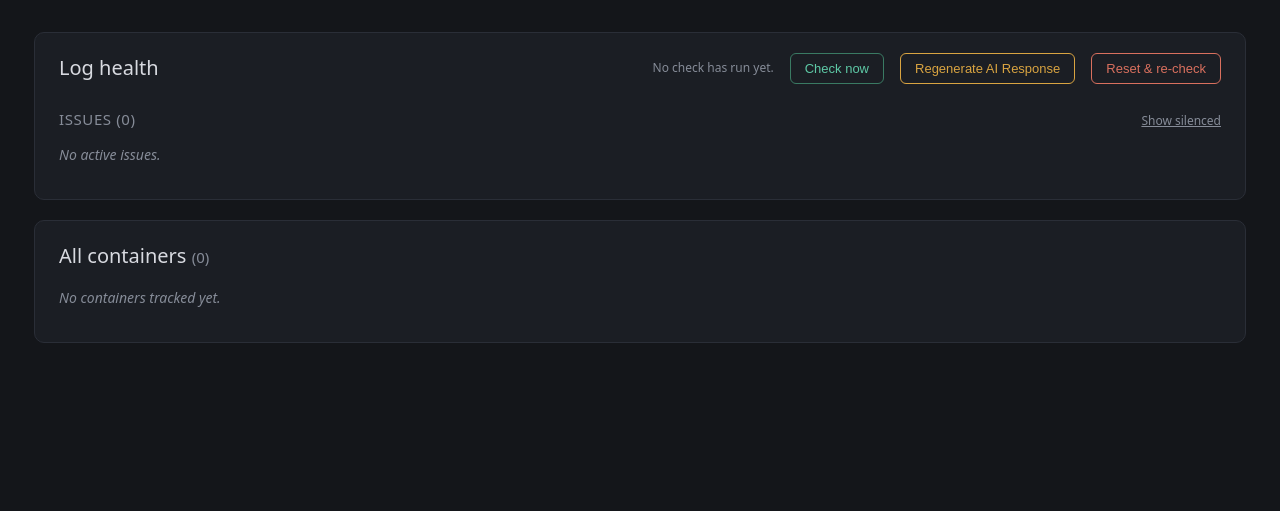
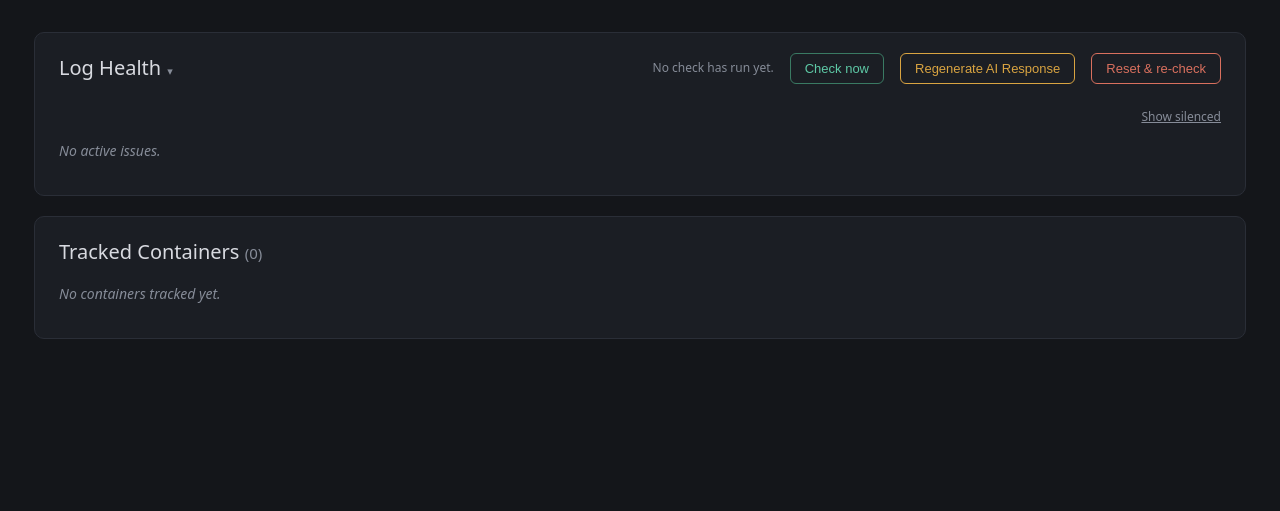
Before and after one commit to D4rkm3ch/service-sentinel, a FastAPI app: page /logs in a window 1280 px wide. Shown: the part 61-572 px from the top of the page. Run offline with FastAPI, Linux system fonts and the light colour scheme; data that the repository does not hold is empty; parts of the project's set-up code (start-up, migrations or seed data) failed here and were passed over; some libraries are stand-ins or nearby versions.

Commit message:
Collapsible top table, page text tweaks, sitewide badge-column centering
Updates/Logs/Compose main pages: the top Issues/Updates table now
collapses via a slide animation (max-height transition, not an instant
snap) by clicking its feature-header row -- guarded so the Check now/
Regenerate/Reset buttons still work normally, with an arrow that rotates
to show open/closed state.

Removed the redundant "Issues (N)" subheading on Logs/Compose (Updates
never had one). Text/casing: "Updates (N)" -> "Updates Found (N)",
"Tracked containers" -> "Tracked Containers", "Log health" -> "Log
Health", "Compose health" -> "Compose Health", Logs' "All containers" and
Compose's "All compose files" both renamed to match Updates' pattern
("Tracked Containers" / "All Tracked Compose Files").

Centered every badge column across every table (importance, read,
silenced, severity, status) that wasn't already centered -- the Tracked
Containers/All-containers Silenced column, the Issues table's Severity/
Read columns, and the stack detail Severity/Read columns.

Co-Authored-By: Claude Sonnet 5 <noreply@anthropic.com>
Claude-Session: https://claude.ai/code/session_01WU7qGaWK5CWWBJRanjgKsb

```diff
--- a/app/static/style.css
+++ b/app/static/style.css
@@ -528,6 +528,25 @@ tr:hover .row-chevron {
 }
 .feature-header h1 { margin: 0; }
 
+/* Collapsible top table (Updates/Issues) -- the header row toggles a slide animation on the
+   table below it. .topbar-right opts back out of the pointer cursor/click-to-toggle since it
+   holds real buttons (Check now/Regenerate/Reset) that must keep behaving like normal buttons,
+   not also collapse the section on every click. */
+.collapsible-header { cursor: pointer; user-select: none; }
+.collapsible-header .topbar-right { cursor: default; }
+.collapse-arrow {
+  display: inline-block;
+  margin-left: 6px;
+  font-size: 11px;
+  color: var(--text-dim);
+  transition: transform 0.2s ease;
+}
+.collapsible-header.collapsed .collapse-arrow { transform: rotate(-90deg); }
+.collapse-body {
+  overflow: hidden;
+  transition: max-height 0.3s ease;
+}
+
 /* Overview feature cards */
 .feature-cards {
   display: grid;
--- a/app/templates/_containers_table.html
+++ b/app/templates/_containers_table.html
@@ -18,7 +18,7 @@
       <th>{{ sh.sort_link('Stack', 'stack', csort, cdir, '/updates', 'asc', sort_param='csort', dir_param='cdir', extra_qs=preserve_other, partial_url='/updates/partial/containers', target_id='containers-table') }}</th>
       <th>{{ sh.sort_link('Image', 'image', csort, cdir, '/updates', 'asc', sort_param='csort', dir_param='cdir', extra_qs=preserve_other, partial_url='/updates/partial/containers', target_id='containers-table') }}</th>
       <th>{{ sh.sort_link('Last checked', 'lastchecked', csort, cdir, '/updates', 'desc', sort_param='csort', dir_param='cdir', extra_qs=preserve_other, partial_url='/updates/partial/containers', target_id='containers-table') }}</th>
-      <th>{{ sh.sort_link('Silenced', 'silenced', csort, cdir, '/updates', 'asc', sort_param='csort', dir_param='cdir', extra_qs=preserve_other, partial_url='/updates/partial/containers', target_id='containers-table') }}</th>
+      <th class="cell-centered">{{ sh.sort_link('Silenced', 'silenced', csort, cdir, '/updates', 'asc', sort_param='csort', dir_param='cdir', extra_qs=preserve_other, partial_url='/updates/partial/containers', target_id='containers-table') }}</th>
     </tr>
   </thead>
   <tbody>
@@ -34,7 +34,7 @@
       </td>
       <td class="mono"><span class="truncate-cell" title="{{ c.image_repo }}:{{ c.tag }}">{{ c.image_repo }}:{{ c.tag }}</span></td>
       <td class="nowrap">{{ c.last_checked_at | local_dt }}</td>
-      <td>{% if c.silenced %}<span class="badge badge-silenced">Silenced</span>{% else %}<span class="meta">—</span>{% endif %}</td>
+      <td class="cell-centered">{% if c.silenced %}<span class="badge badge-silenced">Silenced</span>{% else %}<span class="meta">—</span>{% endif %}</td>
     </tr>
     {% endfor %}
   </tbody>
--- a/app/templates/_feature_header.html
+++ b/app/templates/_feature_header.html
@@ -1,10 +1,11 @@
-<div class="feature-header">
+<div class="feature-header collapsible-header" data-collapse-target="{{ feature }}-collapse-body">
   <h1>
-    {%- if feature == "updates" -%}Updates
-    {%- elif feature == "logs" -%}Log health
-    {%- elif feature == "compose" -%}Compose health
+    {%- if feature == "updates" -%}Updates Found
+    {%- elif feature == "logs" -%}Log Health
+    {%- elif feature == "compose" -%}Compose Health
     {%- endif -%}
     {%- if updates_count is defined %} <span class="heading-count" id="updates-count-badge">({{ updates_count }})</span>{% endif -%}
+    <span class="collapse-arrow" aria-hidden="true">▾</span>
   </h1>
   <div class="topbar-right">
     <div id="check-status">{% include "_status.html" %}</div>
--- a/app/templates/_issues_grouped_table.html
+++ b/app/templates/_issues_grouped_table.html
@@ -4,7 +4,6 @@
 {% set preserve_other = "&show_silenced=1" if show_silenced else "" %}
 <div id="{{ table_id }}" hx-get="{{ partial_url }}?sort={{ sort }}&dir={{ dir }}{{ preserve_other }}"
      hx-trigger="every 20s, checkComplete from:body" hx-swap="outerHTML">
-{% if is_partial %}<span id="{{ source }}-issues-count-badge" class="heading-count" hx-swap-oob="true">({{ issues|length }})</span>{% endif %}
 {% if issues %}
 <table class="findings-table">
   <colgroup>
@@ -31,8 +30,8 @@
       {% if show_stack_column %}<th>{{ sh.sort_link('Stack', 'stack', sort, dir, '/' ~ source, 'asc', extra_qs=preserve_other, partial_url=partial_url, target_id=table_id) }}</th>{% endif %}
       <th>{{ sh.sort_link('Findings', 'findings', sort, dir, '/' ~ source, 'desc', extra_qs=preserve_other, partial_url=partial_url, target_id=table_id) }}</th>
       <th>{{ sh.sort_link('Last seen', 'lastseen', sort, dir, '/' ~ source, 'desc', extra_qs=preserve_other, partial_url=partial_url, target_id=table_id) }}</th>
-      <th>{{ sh.sort_link('Severity', 'severity', sort, dir, '/' ~ source, 'asc', extra_qs=preserve_other, partial_url=partial_url, target_id=table_id) }}</th>
-      <th>{{ sh.sort_link('Read', 'unread', sort, dir, '/' ~ source, 'desc', extra_qs=preserve_other, partial_url=partial_url, target_id=table_id) }}</th>
+      <th class="cell-centered">{{ sh.sort_link('Severity', 'severity', sort, dir, '/' ~ source, 'asc', extra_qs=preserve_other, partial_url=partial_url, target_id=table_id) }}</th>
+      <th class="cell-centered">{{ sh.sort_link('Read', 'unread', sort, dir, '/' ~ source, 'desc', extra_qs=preserve_other, partial_url=partial_url, target_id=table_id) }}</th>
       <th></th>
     </tr>
   </thead>
@@ -60,10 +59,10 @@
         {%- if show_silenced and issue.silenced_count %}, {{ issue.silenced_count }} silenced{% endif %}
       </td>
       <td class="nowrap">{{ issue.last_seen_at | local_dt }}</td>
-      <td>
+      <td class="cell-centered">
         <span class="badge badge-sev-{{ issue.top_severity }}">{{ severity_label(source, issue.top_severity) }}</span>
       </td>
-      <td>
+      <td class="cell-centered">
         {% if issue.unread_count %}
         <span class="badge badge-unread">Unread</span>
         {% elif issue.active_count %}
--- a/app/templates/_status_list_table.html
+++ b/app/templates/_status_list_table.html
@@ -26,7 +26,7 @@
       {% if show_stack_column %}<th>{{ sh.sort_link('Stack', 'stack', csort, cdir, base_url, 'asc', sort_param='csort', dir_param='cdir', partial_url=partial_url, target_id=target_id) }}</th>{% endif %}
       <th>{{ sh.sort_link('Last checked', 'lastchecked', csort, cdir, base_url, 'desc', sort_param='csort', dir_param='cdir', partial_url=partial_url, target_id=target_id) }}</th>
       <th class="cell-centered">{{ sh.sort_link('Status', 'status', csort, cdir, base_url, 'asc', sort_param='csort', dir_param='cdir', partial_url=partial_url, target_id=target_id) }}</th>
-      <th>{{ sh.sort_link('Silenced', 'silenced', csort, cdir, base_url, 'asc', sort_param='csort', dir_param='cdir', partial_url=partial_url, target_id=target_id) }}</th>
+      <th class="cell-centered">{{ sh.sort_link('Silenced', 'silenced', csort, cdir, base_url, 'asc', sort_param='csort', dir_param='cdir', partial_url=partial_url, target_id=target_id) }}</th>
       <th></th>
     </tr>
   </thead>
@@ -59,7 +59,7 @@
         <span class="badge badge-healthy">healthy</span>
         {% endif %}
       </td>
-      <td>
+      <td class="cell-centered">
         {% if item.silence_state == 'silenced' %}
         <span class="badge badge-silenced">Silenced</span>
         {% elif item.silence_state == 'partially_silenced' %}
--- a/app/templates/base.html
+++ b/app/templates/base.html
@@ -78,6 +78,39 @@
       poll();
       setInterval(poll, 1000);
     })();
+
+    // Collapsible top table (Updates/Issues) on the Updates/Logs/Compose main pages -- clicking
+    // anywhere on the feature-header row (but not its Check now/Regenerate/Reset buttons, see
+    // .topbar-right in the CSS) slides the table below it open or shut. Animates via max-height
+    // rather than display:none so it's a real slide, not an instant snap; the height is
+    // measured fresh on every toggle (not hardcoded) so it keeps working as rows are added,
+    // removed, or swapped in by the table's own 20s htmx poll. Snapping back to max-height:none
+    // once fully open (rather than leaving it pinned at the measured px value) means a later
+    // poll-driven content change while expanded doesn't get clipped or need a re-measure.
+    (function () {
+      document.body.addEventListener("click", function (evt) {
+        var header = evt.target.closest(".collapsible-header");
+        if (!header || evt.target.closest(".topbar-right")) return;
+
+        var body = document.getElementById(header.getAttribute("data-collapse-target"));
+        if (!body) return;
+
+        if (header.classList.contains("collapsed")) {
+          header.classList.remove("collapsed");
+          body.style.maxHeight = body.scrollHeight + "px";
+          body.addEventListener("transitionend", function onEnd(e) {
+            if (e.propertyName !== "max-height") return;
+            body.style.maxHeight = "none";
+            body.removeEventListener("transitionend", onEnd);
+          });
+        } else {
+          body.style.maxHeight = body.scrollHeight + "px";
+          body.offsetHeight; // force reflow so the next line animates from this height, not 0
+          header.classList.add("collapsed");
+          body.style.maxHeight = "0px";
+        }
+      });
+    })();
   </script>
 </body>
 </html>
--- a/app/templates/logs.html
+++ b/app/templates/logs.html
@@ -4,17 +4,19 @@
 
 <section class="panel">
   {% include "_feature_header.html" %}
-  <div class="section-header">
-    <h2>Issues <span class="heading-count" id="logs-issues-count-badge">({{ issues|length }})</span></h2>
-    <a href="/logs{{ '' if show_silenced else '?show_silenced=1' }}" class="show-silenced-link">
-      {{ 'Hide silenced' if show_silenced else 'Show silenced' }}
-    </a>
+  <div id="logs-collapse-body" class="collapse-body">
+    <div class="section-header">
+      <span></span>
+      <a href="/logs{{ '' if show_silenced else '?show_silenced=1' }}" class="show-silenced-link">
+        {{ 'Hide silenced' if show_silenced else 'Show silenced' }}
+      </a>
+    </div>
+    {% with source = "logs" %}{% include "_issues_grouped_table.html" %}{% endwith %}
   </div>
-  {% with source = "logs" %}{% include "_issues_grouped_table.html" %}{% endwith %}
 </section>
 
 <section class="panel">
-  <h1>All containers <span class="heading-count" id="logs-containers-table-count-badge">({{ containers|length }})</span></h1>
+  <h1>Tracked Containers <span class="heading-count" id="logs-containers-table-count-badge">({{ containers|length }})</span></h1>
   {% with items = containers, detail_base = "/logs/container", use_query_param = false,
           partial_url = "/logs/partial/containers", target_id = "logs-containers-table", base_url = "/logs",
           show_stack_column = true %}
--- a/app/templates/updates.html
+++ b/app/templates/updates.html
@@ -4,6 +4,7 @@
 
 <section class="panel">
   {% include "_feature_header.html" %}
+  <div id="updates-collapse-body" class="collapse-body">
     <div class="section-header">
       <span></span>
       <a href="/updates{{ '' if show_silenced else '?show_silenced=1' }}" class="show-silenced-link">
@@ -11,10 +12,11 @@
       </a>
     </div>
     {% include "_updates_table.html" %}
+  </div>
 </section>
 
 <section class="panel">
-  <h1>Tracked containers <span class="heading-count" id="containers-count-badge">({{ containers_count }})</span></h1>
+  <h1>Tracked Containers <span class="heading-count" id="containers-count-badge">({{ containers_count }})</span></h1>
   {% include "_containers_table.html" %}
 </section>
 
```
Also changed, not shown: app/templates/compose.html (+9 -7 lines), app/templates/logs_stack_detail.html (+4 -4 lines), tests/test_logs_compose_default_sort.py (+1 -1 lines), tests/test_silenced_column_sorting.py (+4 -4 lines), tests/test_silenced_toggle_is_a_swap.py (+7 -6 lines), tests/test_top_table_collapsible_and_page_text.py (added, +106 -0 lines), tests/test_updates_container_silence.py (+9 -9 lines). Lines whose indentation alone changed are shown as unchanged.
